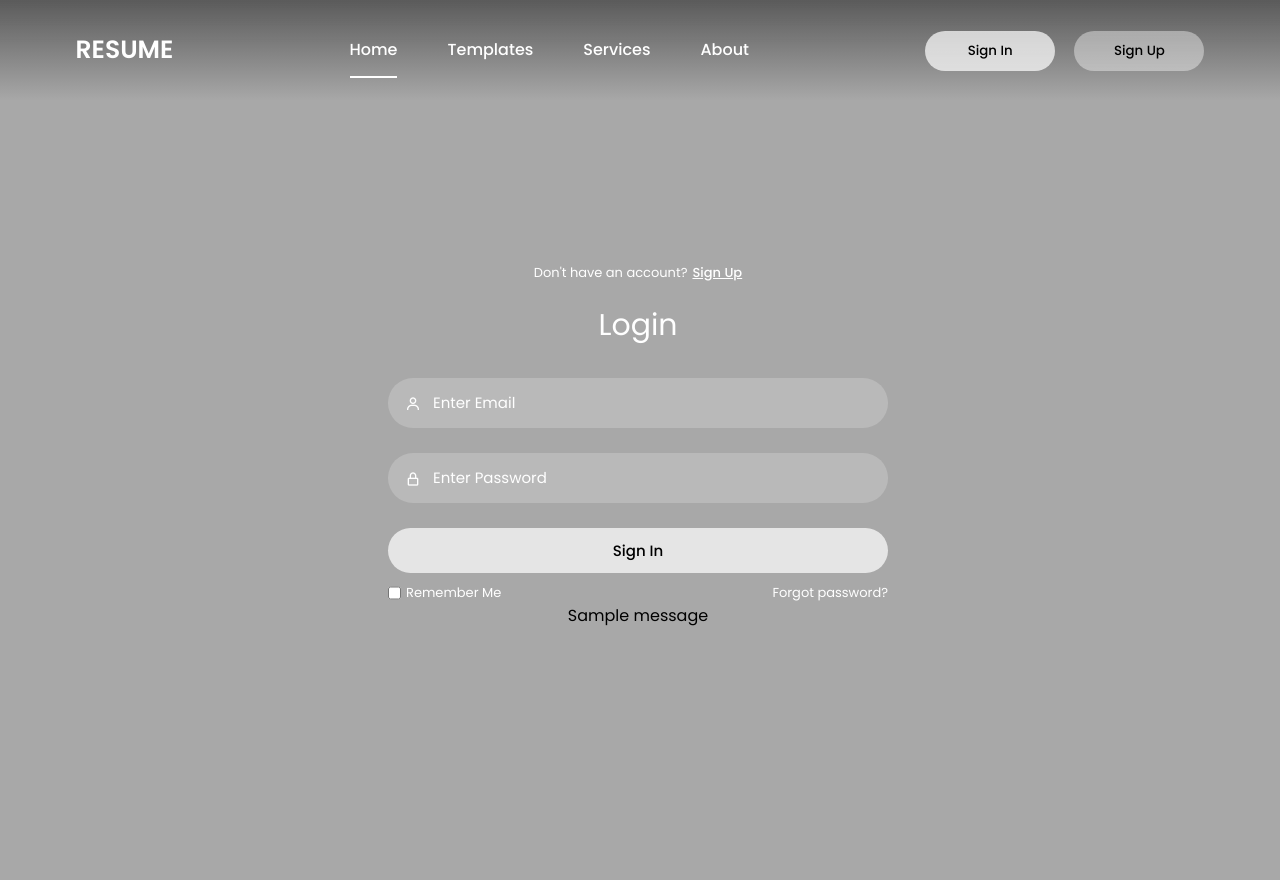
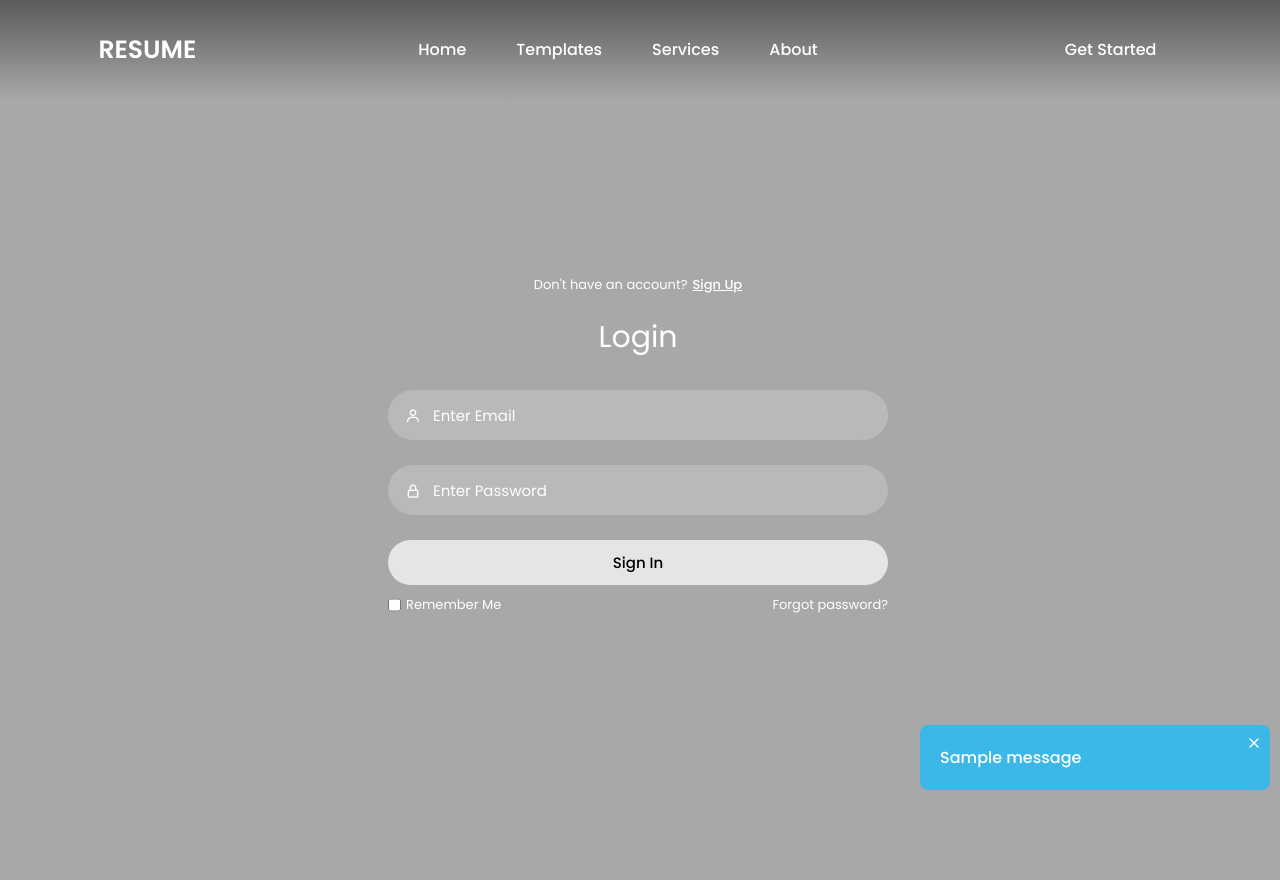
Before and after one commit to ttejas16/resume-builder, a Flask app: page /auth/login in a window 1280 px wide. Run offline with Flask 3, Linux system fonts and the light colour scheme; tables that the repository leaves empty hold one stand-in row (values such as "Sample post"); one stand-in notice (Sample message) is shown.

Commit message:
add toast and navbar

```diff
--- a/resume_builder/authentication.py
+++ b/resume_builder/authentication.py
@@ -44,7 +44,7 @@ def login_not_required(f):
 
 
 @app.before_request
-def verifyUser():
+def verify_user():
     if '/static/' in request.path:
         return
 
@@ -67,6 +67,11 @@ def verifyUser():
         user["profile"] = None
 
     g.user = user
+
+@app.context_processor
+def add_user():
+    user = g.get("user",{ "isAuthenticated":False, "profile":None });
+    return dict(user=user)
 
 
 # login route
@@ -95,7 +100,7 @@ def login():
 
     res = db.session.execute(db.select(User).where(User.email == email)).scalars().all()
 
-    if (not (len(res) > 0)) or (not check_password_hash(res[0].uhash, password)):
+    if (not (len(res) > 0)) or (not check_password_hash(res[0].hash, password)):
         flash('Invalid Credentials!',category='error')
         return redirect(url_for('login_page'))
 
@@ -115,12 +120,16 @@ def signup():
     # print(request.form)
     email:str = request.form.get('email', None)
     password:str = request.form.get('password', None)
+    first_name:str = request.form.get('firstName', None)
+    last_name:str = request.form.get('lastName', None)
 
     email = email.strip()
     password = password.strip()
+    first_name = first_name.strip()
+    last_name = last_name.strip()
 
-    if (not email) or (not password):
-        flash('Invalid Credentials!',category='error')
+    if (not email) or (not password) or (not first_name) or (not last_name):
+        flash('Please Fill All Details!',category='error')
         # get_flashed_messages()
         return redirect(url_for('login_page'))
 
@@ -133,7 +142,7 @@ def signup():
         return redirect(url_for('login_page'))
 
     phash = generate_password_hash(password, salt_length = 10)
-    new_user = User(email = email, uhash = phash)
+    new_user = User(first_name=first_name,last_name=last_name,email=email,hash=phash)
 
     db.session.add(new_user)
     db.session.commit()
--- a/resume_builder/static/css/login.css
+++ b/resume_builder/static/css/login.css
@@ -41,6 +41,13 @@ body{
 }
 .nav-menu ul li{
     list-style-type: none;
+}
+.link{
+    text-decoration: none;
+    font-weight: 500;
+    color: #fff;
+    padding-bottom: 15px;
+    margin: 0 25px;
 }
 .nav-menu ul li .link{
     text-decoration: none;
--- /dev/null
+++ b/resume_builder/templates/index.html
@@ -0,0 +1,16 @@
+<!DOCTYPE html>
+<html lang="en">
+<head>
+    <meta charset="UTF-8">
+    <meta name="viewport" content="width=device-width, initial-scale=1.0">
+    <link href='https://unpkg.com/boxicons@2.1.4/css/boxicons.min.css' rel='stylesheet'>
+    <link rel="stylesheet" href="{{ url_for('static',filename='/css/login.css')}}">
+    {% block head %}{% endblock %}
+    {% block title %}{% endblock %}
+</head>
+<body>
+    {% include "navbar.html" %}
+    {% block content %}
+    {% endblock %}
+</body>
+</html>
--- a/resume_builder/templates/login.html
+++ b/resume_builder/templates/login.html
@@ -1,41 +1,21 @@
-<!DOCTYPE html>
-<html lang="en">
-<head>
-    <meta charset="UTF-8">
-    <meta http-equiv="X-UA-Compatible" content="IE=edge">
-    <meta name="viewport" content="width=device-width, initial-scale=1.0">
+{% extends "index.html" %}
+
+{% block head %}
     <link href='https://unpkg.com/boxicons@2.1.4/css/boxicons.min.css' rel='stylesheet'>
     <link rel="stylesheet" href="{{ url_for('static',filename='/css/login.css')}}">
+{% endblock %}
+
+{% block title %}
     <title>Login Page</title>
-</head>
+{% endblock %}
+
+{% block content %}
 <body>
     <div class="wrapper">
-    <nav class="nav">
-        <div class="nav-logo">
-            <p>RESUME</p>
-        </div>
-        <div class="nav-menu" id="navMenu">
-            <ul>
-                <li><a href="#" class="link active">Home</a></li>
-                <li><a href="#" class="link">Templates</a></li>
-                <li><a href="#" class="link">Services</a></li>
-                <li><a href="#" class="link">About</a></li>
-            </ul>
-        </div>
-        <div class="nav-button">
-            <button class="btn white-btn" id="loginBtn" onclick="login()">Sign In</button>
-            <button class="btn" id="registerBtn" onclick="register()">Sign Up</button>
-        </div>
-        <div class="nav-menu-btn">
-            <i class="bx bx-menu" onclick="myMenuFunction()"></i>
-        </div>
-    </nav>
-
         <!----------------------------- Form box ----------------------------------->
         <div class="form-box">
 
             <!------------------- login form -------------------------->
-
             <form class="login-container" action="{{url_for('login')}}" method="post" id="login">
                 <div class="top">
                     <span>Don't have an account? <a href="#" onclick="register()">Sign Up</a></span>
@@ -61,14 +41,18 @@
                         <label><a href="#">Forgot password?</a></label>
                     </div>
                 </div>
+
                 {% if get_flashed_messages()|length %}
                     {% for category,message in get_flashed_messages(with_categories=True) %}
                         {% if category != 'error' %}
-                        <p class="primary">{{ message }}</p>
+                            {% with variant="primary", title=message %}
+                                {% include "toast.html" %}
+                            {% endwith %}
                         {% else %}
-                        <p class="danger">{{ message }}</p>
+                            {% with variant="destructive", title=message %}
+                                 {% include "toast.html" %}
+                            {% endwith %}
                         {% endif %}
-
                     {% endfor %}
                 {% endif %}
             </form>
@@ -116,7 +100,7 @@
         function myMenuFunction() {
             var i = document.getElementById("navMenu");
 
-    if(i.className === "nav-menu") {
+            if (i.className === "nav-menu") {
                 i.className += " responsive";
             } else {
                 i.className = "nav-menu";
@@ -151,6 +135,5 @@
         }
 
         </script>
-
 </body>
-</html>
+{% endblock %}
--- /dev/null
+++ b/resume_builder/templates/navbar.html
@@ -0,0 +1,27 @@
+<nav class="nav">
+    <div class="nav-logo">
+        <p>RESUME</p>
+    </div>
+    <div class="nav-menu" id="navMenu">
+        <ul>
+            <li><a href="{{ url_for('home') }}" class="link ">Home</a></li>
+            <li><a href="#" class="link">Templates</a></li>
+            <li><a href="#" class="link">Services</a></li>
+            <li><a href="#" class="link">About</a></li>
+        </ul>
+    </div>
+    <div class="nav-button">
+        {% if user.isAuthenticated %}
+        <form action="{{ url_for('logout') }}">
+            <button class="btn white-btn" type="submit">Logout</button>
+        </form>
+        {% else %}
+            <!-- <button class="btn white-btn" id="loginBtn" onclick="login()">Sign In</button>
+            <button class="btn" id="registerBtn" onclick="register()">Sign Up</button> -->
+            <a class="link" href="{{ url_for('login_page') }}">Get Started</a>
+        {% endif %}
+    </div>
+    <div class="nav-menu-btn">
+        <i class="bx bx-menu" onclick="myMenuFunction()"></i>
+    </div>
+</nav>
--- /dev/null
+++ b/resume_builder/templates/toast.html
@@ -0,0 +1,101 @@
+<style>
+    .toast-wrapper {
+        position: fixed;
+        bottom: 10px;
+        right: 10px;
+
+        background-color: white;
+        border-radius: 8px;
+        width: 350px;
+        padding: 20px;
+    }
+
+    .toast-content {
+        position: relative;
+        display: -webkit-box;
+        -webkit-line-clamp: 2;
+        -webkit-box-orient: vertical;
+        overflow: hidden;
+        text-overflow: ellipsis;
+        font-weight: 500;
+        text-align: left;
+    }
+
+    .animateToastIn {
+        animation: toast-animation-in 0.1s ease-out forwards;
+    }
+    .animateToastOut {
+        animation: toast-animation-out 0.2s ease-out forwards;
+    }
+
+    .primary {
+        background-color: rgb(59, 183, 232);
+        color: white;
+    }
+
+    .destructive {
+        background-color: rgb(250, 91, 91);
+        color: white;
+    }
+    .warning{
+        background-color: rgb(255, 255, 0);
+    }
+
+    .toast-close {
+        position: absolute;
+        top: 8px;
+        right: 8px;
+        padding-left:5px;
+        cursor: pointer;
+    }
+
+    @keyframes toast-animation-in {
+        from {
+            transform: translateY(100%);
+        }
+
+        to {
+            transform: translateY(0%);
+        }
+    }
+    @keyframes toast-animation-out {
+        from {
+            transform: translateX(0%);
+        }
+
+        to {
+            transform: translateX(120%);
+        }
+    }
+</style>
+<div class="{{ [" toast-wrapper","animateToastIn",variant]|join(' ') }}">
+    <span class="toast-close">
+        <svg
+        xmlns="http://www.w3.org/2000/svg"
+            width="16"
+            height="16"
+            viewBox="0 0 24 24"
+            fill="none"
+            stroke="currentColor"
+            stroke-width="2"
+            stroke-linecap="round"
+            stroke-linejoin="round"
+            class="lucide lucide-x">
+                <path d="M18 6 6 18"/>
+                <path d="m6 6 12 12"/>
+            </svg>
+    </span>
+    <div class="toast-content">
+        {{ title }}
+    </div>
+    <script>
+        const toastWrapper = document.querySelector(".toast-wrapper");
+        const closeIcon = document.querySelector(".toast-close");
+
+        closeIcon?.addEventListener("click",(e)=>{
+            toastWrapper.classList.remove("animateToastIn");
+            toastWrapper.classList.add("animateToastOut");
+        })
+
+    </script>
+</div>
```
Also changed, not shown: resume_builder/models/User.py (+7 -3 lines), resume_builder/templates/home.html (+7 -9 lines). Lines whose indentation alone changed are shown as unchanged.
